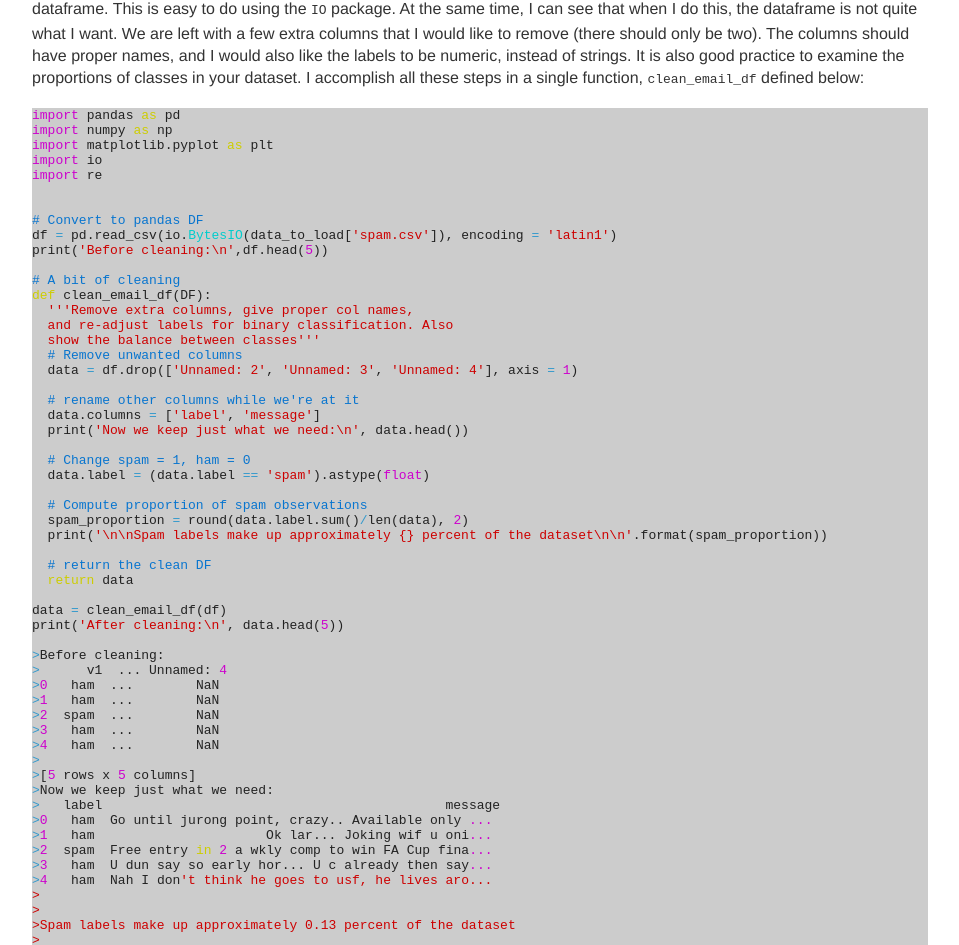
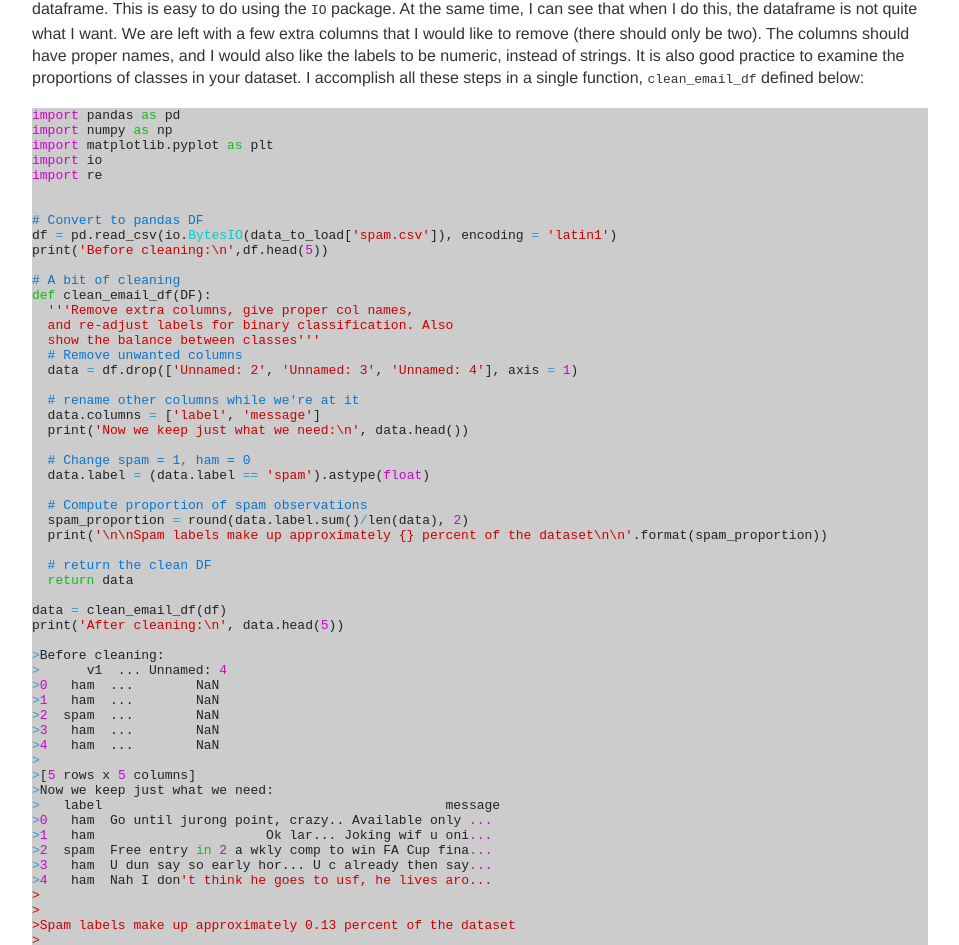
Before and after one commit to 12mre1/12mre1.github.io, a Jekyll site: the page built from _posts/2020-12-30-Spam-Classification-From-Scratch-With-Naive-Bayes.md, in a window 1280 px wide. Shown: the part 800-1745 px from the top of the page, without its empty margins (160-1119 px from the left). Built offline with Jekyll 4.4.1, drawn with Linux system fonts in a browser that asks for light colours.

Commit message:
Update syntax.css

```diff
--- a/css/syntax.css
+++ b/css/syntax.css
@@ -3,7 +3,7 @@
 .highlight .c { color: #0875cf } /* Comment */
 .highlight .err { color: #222222; border: 1px solid #FF0000 } /* Error */
 .highlight .g { color: #222222 } /* Generic */
-.highlight .k { color: #cdcd00 } /* Keyword */
+.highlight .k { color: #0bbd14 } /* Keyword */
 .highlight .l { color: #222222 } /* Literal */
 .highlight .n { color: #222222 } /* Name */
 .highlight .o { color: #3399cc } /* Operator */
@@ -23,11 +23,11 @@
 .highlight .gs { color: #222222; font-weight: bold } /* Generic.Strong */
 .highlight .gu { color: #800080; font-weight: bold } /* Generic.Subheading */
 .highlight .gt { color: #0040D0 } /* Generic.Traceback */
-.highlight .kc { color: #cdcd00 } /* Keyword.Constant */
+.highlight .kc { color: #0bbd14 } /* Keyword.Constant */
 .highlight .kd { color: #00cd00 } /* Keyword.Declaration */
 .highlight .kn { color: #cd00cd } /* Keyword.Namespace */
-.highlight .kp { color: #cdcd00 } /* Keyword.Pseudo */
-.highlight .kr { color: #cdcd00 } /* Keyword.Reserved */
+.highlight .kp { color: #0bbd14 } /* Keyword.Pseudo */
+.highlight .kr { color: #0bbd14 } /* Keyword.Reserved */
 .highlight .kt { color: #00cd00 } /* Keyword.Type */
 .highlight .ld { color: #222222 } /* Literal.Date */
 .highlight .m { color: #cd00cd } /* Literal.Number */
@@ -46,7 +46,7 @@
 .highlight .py { color: #222222 } /* Name.Property */
 .highlight .nt { color: #222222 } /* Name.Tag */
 .highlight .nv { color: #00cdcd } /* Name.Variable */
-.highlight .ow { color: #cdcd00 } /* Operator.Word */
+.highlight .ow { color: #0bbd14 } /* Operator.Word */
 .highlight .w { color: #222222 } /* Text.Whitespace */
 .highlight .mf { color: #cd00cd } /* Literal.Number.Float */
 .highlight .mh { color: #cd00cd } /* Literal.Number.Hex */
```
